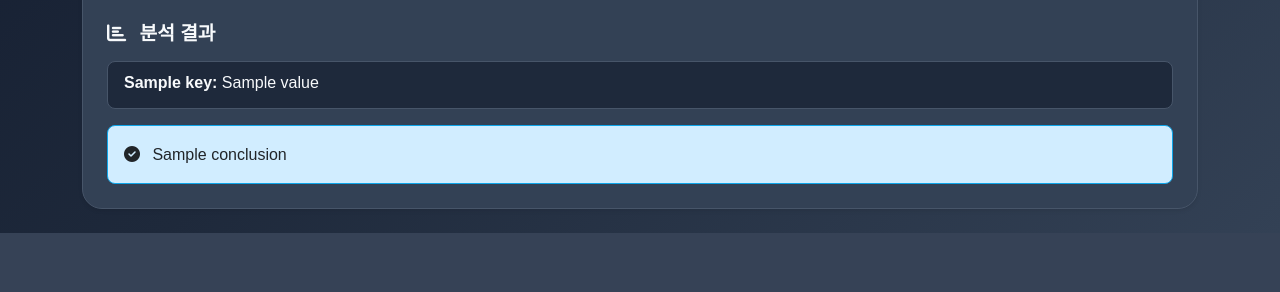
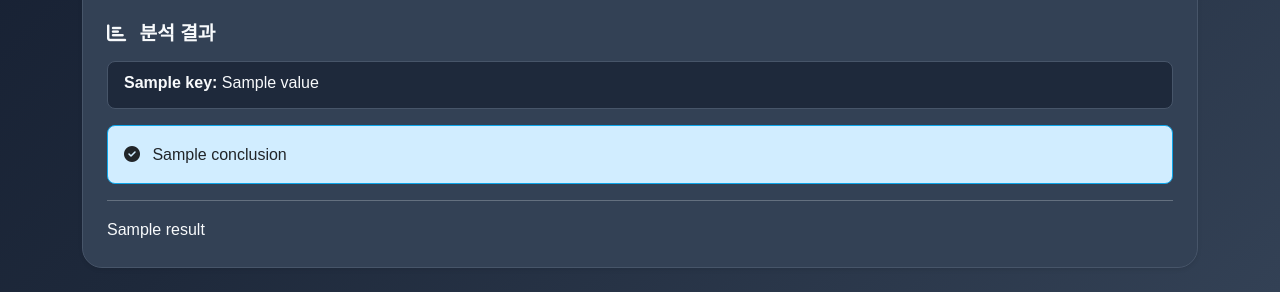
Before and after one commit to drfxsw/data_miniproject_ep01, a Django app: template templates/sol.html in a window 1280 px wide. Shown: the part 719-1011 px from the top of the page. Before the commit the page ends 952 px from the top, so only its background shows below. Run offline with Django 5.2, Linux system fonts and the light colour scheme; the template is opened without the code that fills it: most values are stand-ins (such as "Sample title", 1, 10 or a date in 2020).

Commit message:
상세결과 나올 수 있도록 추가

```diff
--- a/templates/final.html
+++ b/templates/final.html
@@ -97,6 +97,12 @@
                     <p class="result text-dark">
                         <i class="fas fa-check-circle me-2"></i>
                         {{ hypothesis.conclusion }}
+                    </p>
+                    {% endif %}
+                    {% if hypothesis.result %}
+                    <hr>
+                    <p class="mt-2">
+                        {{ hypothesis.result }}
                     </p>
                     {% endif %}
                 </div>
--- a/templates/jong.html
+++ b/templates/jong.html
@@ -97,6 +97,12 @@
                     <p class="result text-dark">
                         <i class="fas fa-check-circle me-2"></i>
                         {{ hypothesis.conclusion }}
+                    </p>
+                    {% endif %}
+                    {% if hypothesis.result %}
+                    <hr>
+                    <p class="mt-2">
+                        {{ hypothesis.result }}
                     </p>
                     {% endif %}
                 </div>
--- a/templates/sol.html
+++ b/templates/sol.html
@@ -98,6 +98,12 @@
                     <p class="result text-dark">
                         <i class="fas fa-check-circle me-2"></i>
                         {{ hypothesis.conclusion }}
+                    </p>
+                    {% endif %}
+                    {% if hypothesis.result %}
+                    <hr>
+                    <p class="mt-2">
+                        {{ hypothesis.result }}
                     </p>
                     {% endif %}
                 </div>
--- a/templates/tack.html
+++ b/templates/tack.html
@@ -97,6 +97,12 @@
                     <p class="result text-dark">
                         <i class="fas fa-check-circle me-2"></i>
                         {{ hypothesis.conclusion }}
+                    </p>
+                    {% endif %}
+                    {% if hypothesis.result %}
+                    <hr>
+                    <p class="mt-2">
+                        {{ hypothesis.result }}
                     </p>
                     {% endif %}
                 </div>
```
